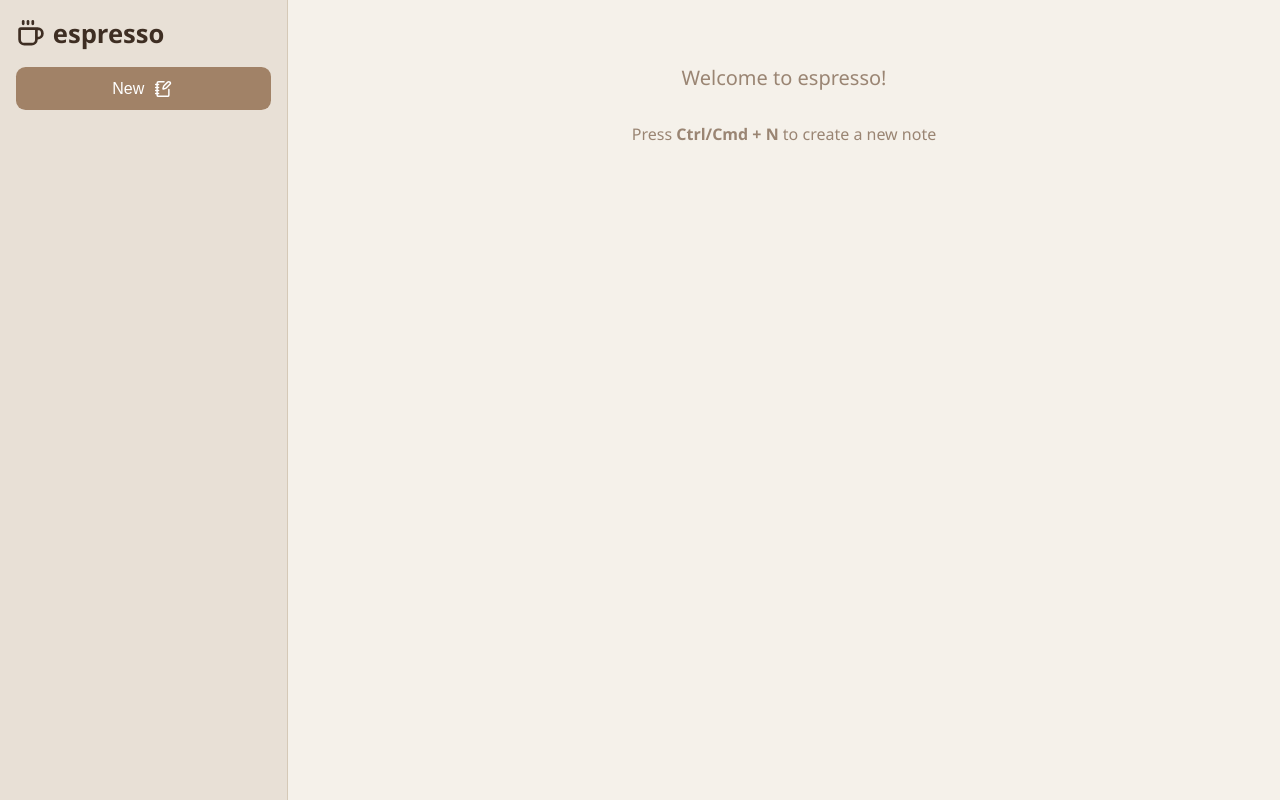
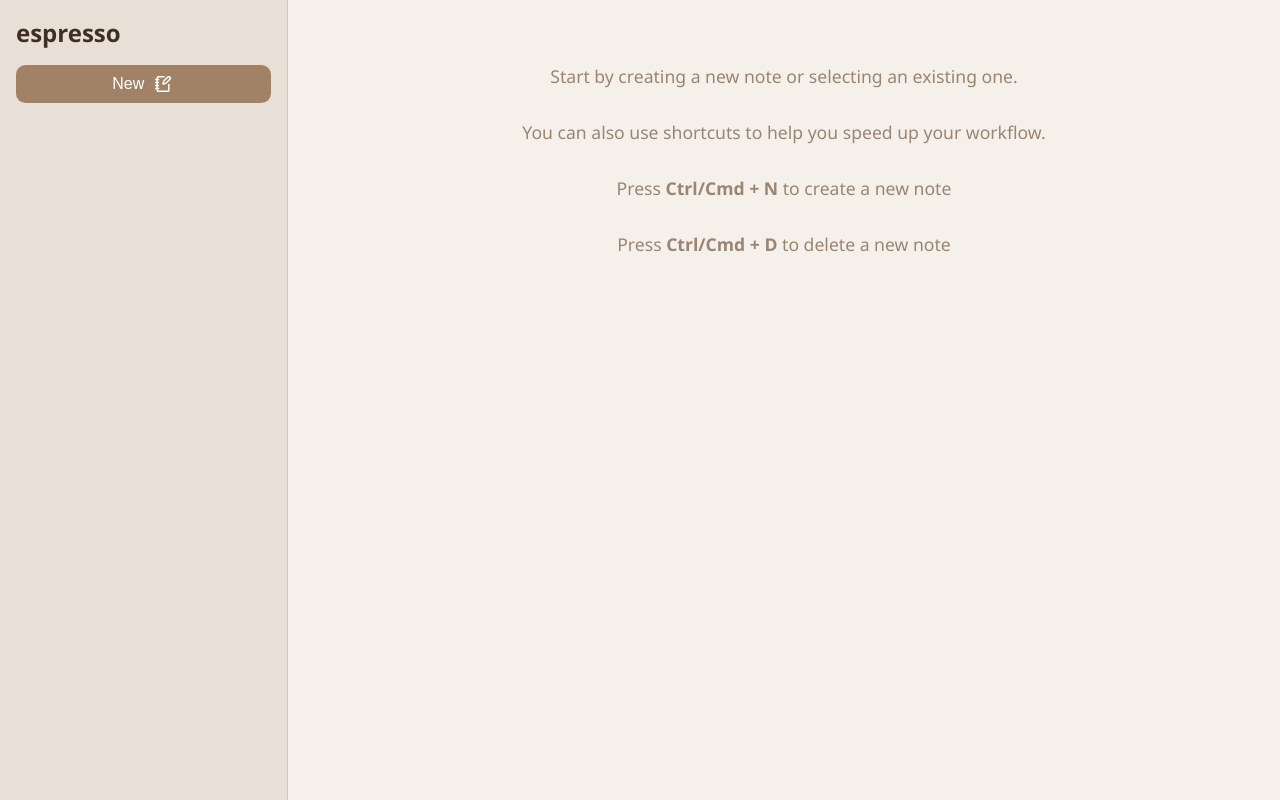
Before and after one commit to luketucich/espresso, a React (Vite) app in the folder frontend/: page / in a window 1280 px wide. Built offline with nearby package versions, Linux system fonts and the light colour scheme.

Commit message:
feat: The sidebar is now resizable.

```diff
--- a/frontend/src/App.css
+++ b/frontend/src/App.css
@@ -8,6 +8,7 @@
   --color-subtle: #9a8573;
   --color-active: #d3c3b1;
   --color-delete: #e26a6a;
+  --sidebar-width: 288px;
 
   --radius: 0.6rem;
   --spacing: 1rem;
@@ -17,6 +18,10 @@
   box-sizing: border-box;
   margin: 0;
   padding: 0;
+  user-select: none;
+  -moz-user-select: none;
+  -webkit-user-select: none;
+  -ms-user-select: none;
 }
 
 body {
@@ -30,8 +35,11 @@ body {
   border: none;
   cursor: pointer;
   padding: 0.2rem;
-  font-size: 1rem;
-  transition: color 0.2s ease;
+  font-size: clamp(
+    1rem,
+    calc(var(--sidebar-width) / 16),
+    1.6rem
+  ); /* more consistent scaling */
 }
 
 .icon--delete {
@@ -48,12 +56,26 @@ body {
 }
 
 .sidebar {
-  width: 18rem;
+  width: var(--sidebar-width);
   background-color: var(--color-sidebar-bg);
   border-right: 1px solid var(--color-sidebar-border);
   padding: var(--spacing);
   display: flex;
   flex-direction: column;
+  min-width: 8rem;
+  max-width: 30rem;
+  position: relative;
+}
+
+.sidebar__resizer {
+  position: absolute;
+  top: 0;
+  right: 0;
+  width: 0.3rem;
+  height: 100%;
+  cursor: col-resize;
+  background-color: transparent;
+  z-index: 10;
 }
 
 .sidebar__title {
@@ -61,23 +83,19 @@ body {
   align-items: center;
   margin-bottom: var(--spacing);
   gap: 0.5rem;
+  cursor: pointer;
 }
 
 .sidebar__title-text {
-  font-size: 1.6rem;
+  font-size: clamp(1rem, calc(var(--sidebar-width) / 12), 2rem);
   font-weight: 600;
   color: var(--color-text);
 }
 
-.logo {
-  width: 1.8rem;
-  height: 1.8rem;
-  color: var(--color-text);
-}
-
 .sidebar__new-button {
-  padding: 0.6rem 1rem;
-  font-size: 1rem;
+  padding: clamp(0.4rem, calc(var(--sidebar-width) / 40), 0.8rem)
+    clamp(0.6rem, calc(var(--sidebar-width) / 25), 1.2rem);
+  font-size: clamp(1rem, calc(var(--sidebar-width) / 18), 1.5rem);
   background-color: var(--color-accent);
   color: white;
   border: none;
@@ -88,7 +106,6 @@ body {
   align-items: center;
   justify-content: center;
   gap: 0.4rem;
-  transition: background-color 0.2s ease;
 }
 
 .sidebar__new-button:hover {
@@ -110,7 +127,6 @@ body {
   display: flex;
   justify-content: space-between;
   align-items: center;
-  transition: background-color 0.2s ease;
 }
 
 .note-list__item:hover {
@@ -123,12 +139,14 @@ body {
 
 .note-list__title {
   color: var(--color-text);
-  font-size: 0.95rem;
+  font-size: clamp(0.85rem, calc(var(--sidebar-width) / 22), 1.2rem);
   font-weight: 500;
   flex: 1;
   white-space: nowrap;
   overflow: hidden;
   text-overflow: ellipsis;
+  min-width: 3rem;
+  max-width: calc(var(--sidebar-width) - 2rem);
 }
 
 .note-editor {
@@ -153,6 +171,10 @@ body {
   background-color: transparent;
   outline: none;
   width: 100%;
+  user-select: text;
+  -moz-user-select: text;
+  -webkit-user-select: text;
+  -ms-user-select: text;
 }
 
 .note-editor__title::placeholder {
@@ -176,6 +198,10 @@ body {
   resize: none;
   padding: 0.5rem 0;
   flex: 1;
+  user-select: text;
+  -moz-user-select: text;
+  -webkit-user-select: text;
+  -ms-user-select: text;
 }
 
 .note-editor__content::placeholder {
@@ -201,16 +227,6 @@ body {
   align-items: center;
   z-index: 999;
   backdrop-filter: blur(0.5rem);
-  animation: fadeIn 0.2s ease-in-out;
-}
-
-@keyframes fadeIn {
-  from {
-    opacity: 0;
-  }
-  to {
-    opacity: 1;
-  }
 }
 
 .modal {
@@ -243,7 +259,6 @@ body {
   border: none;
   border-radius: var(--radius);
   cursor: pointer;
-  transition: background-color 0.2s ease;
   background-color: var(--color-accent);
   color: white;
 }
--- a/frontend/src/App.jsx
+++ b/frontend/src/App.jsx
@@ -1,4 +1,4 @@
-import { Coffee, NotebookPen, Trash2 } from "lucide-react";
+import { NotebookPen, Trash2 } from "lucide-react";
 import { useEffect, useState } from "react";
 import {
   CreateNote,
@@ -10,10 +10,39 @@ import {
 import "./App.css";
 
 function App() {
+  const [isResizing, setIsResizing] = useState(false);
   const [showModal, setShowModal] = useState(false);
   const [notes, setNotes] = useState([]);
   const [selectedNoteIndex, setSelectedNoteIndex] = useState(null);
 
+  // Handle sidebar resizing
+  useEffect(() => {
+    if (!isResizing) return;
+
+    const handleMouseMove = (e) => {
+      const newWidth = e.clientX;
+      document.documentElement.style.setProperty(
+        "--sidebar-width",
+        `${newWidth}px`
+      );
+    };
+
+    const handleMouseUp = () => {
+      setIsResizing(false);
+      document.removeEventListener("mousemove", handleMouseMove);
+      document.removeEventListener("mouseup", handleMouseUp);
+    };
+
+    document.addEventListener("mousemove", handleMouseMove);
+    document.addEventListener("mouseup", handleMouseUp);
+
+    return () => {
+      document.removeEventListener("mousemove", handleMouseMove);
+      document.removeEventListener("mouseup", handleMouseUp);
+    };
+  }, [isResizing]);
+
+  // Handle keyboard shortcuts
   useEffect(() => {
     const handleKeyDown = (e) => {
       const isMac = navigator.platform.toUpperCase().indexOf("MAC") >= 0;
@@ -40,6 +69,7 @@ function App() {
     return () => window.removeEventListener("keydown", handleKeyDown);
   }, [notes, selectedNoteIndex]);
 
+  // Fetch notes on initial load
   useEffect(() => {
     async function fetchNotes() {
       try {
@@ -63,8 +93,6 @@ function App() {
     setSelectedNoteIndex(updatedNotes.length - 1);
   };
 
-  const selectedNote = notes[selectedNoteIndex] || null;
-
   const formatTime = (timeString) => {
     const date = new Date(timeString);
 
@@ -82,6 +110,8 @@ function App() {
       year: "2-digit",
     });
   };
+
+  const selectedNote = notes[selectedNoteIndex] || null;
 
   return (
     <>
@@ -118,8 +148,10 @@ function App() {
 
       <div className="app">
         <aside className="sidebar">
-          <h2 className="sidebar__title">
-            <Coffee className="logo" strokeWidth={2.25} />
+          <h2
+            className="sidebar__title"
+            onClick={() => setSelectedNoteIndex(null)}
+          >
             <span className="sidebar__title-text">espresso</span>
           </h2>
           <button className="sidebar__new-button" onClick={handleCreate}>
@@ -148,6 +180,10 @@ function App() {
               </li>
             ))}
           </ul>
+          <div
+            className="sidebar__resizer"
+            onMouseDown={() => setIsResizing(true)}
+          />
         </aside>
 
         <main className="note-editor">
@@ -197,22 +233,32 @@ function App() {
               ></textarea>
             </>
           ) : (
-            <div style={{ textAlign: "center", color: "#666" }}>
-              <p
-                className="note-editor__placeholder"
-                style={{ fontSize: "1.25rem", marginBottom: "0.5rem" }}
-              >
-                Welcome to espresso!
+            <div style={{ textAlign: "center" }}>
+              <p className="note-editor__placeholder">
+                Start by creating a new note or selecting an existing one.
               </p>
-              <p
-                className="note-editor__placeholder"
-                style={{ fontSize: "1rem" }}
-              >
+              <p className="note-editor__placeholder">
+                You can also use shortcuts to help you speed up your workflow.
+              </p>
+              <p className="note-editor__placeholder">
                 Press{" "}
-                <span className="shortcut" style={{ fontWeight: "bold" }}>
+                <span
+                  className="note-editor__placeholder"
+                  style={{ fontWeight: "bold" }}
+                >
                   Ctrl/Cmd + N
                 </span>{" "}
                 to create a new note
+              </p>
+              <p className="note-editor__placeholder">
+                Press{" "}
+                <span
+                  className="note-editor__placeholder"
+                  style={{ fontWeight: "bold" }}
+                >
+                  Ctrl/Cmd + D
+                </span>{" "}
+                to delete a new note
               </p>
             </div>
           )}
```
Also changed, not shown: 2 other files (tests, documents, lock files or other folders).
